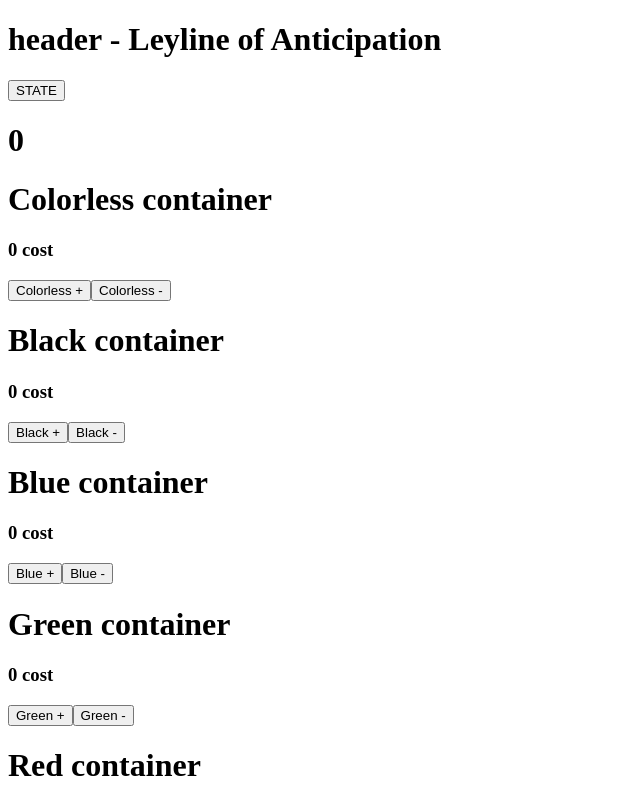
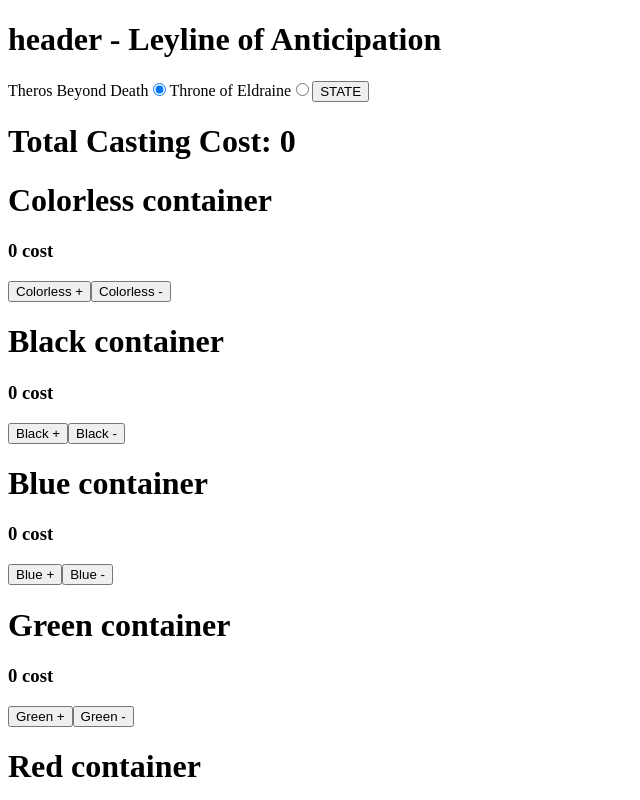
Before and after one commit to jegalchoi/leyline_of_anticipation, a React app: page / in a window 1280 px wide. Shown: the top 800 px of the page, without its empty margins (0-640 px from the left). Built offline with nearby package versions, Linux system fonts and the light colour scheme; no server answers; the HTML template or start-up script is replaced by a standard one.

Commit message:
Add option for different sets

```diff
--- a/src/components/App.jsx
+++ b/src/components/App.jsx
@@ -1,7 +1,9 @@
 import React, { Component } from 'react'
 import { CardsContainer } from './CardsContainer'
 import { ButtonContainer } from './ButtonContainer'
+// import { Sets } from './Sets'
 import THB from "./sets/THB.json"
+import ELD from './sets/ELD.json'
 
 export default class App extends Component {
   constructor() {
@@ -16,43 +18,14 @@
         White: 0
       },
       totalCost: 0,
-      cards:[],
+      library: {
+        THB: THB,
+        ELD: ELD,
+      },
+      set: 'THB',
+      cards: [],
       filteredCards: [],
-
     }
-  }
-  componentDidMount() {
-    const set = THB.cards
-    const setSelectedFields = set.map(card => {
-      return {
-      name: card.name,
-      type: card.type,
-      text: card.text,
-      frameEffect: card.frameEffect,
-      colors: card.colors,
-      convertedManaCost: card.convertedManaCost,
-      manaCost: card.manaCost,
-      link: `https://api.scryfall.com/cards/${card.scryfallId}`,
-      number: card.number,
-    }})
-    const setRemovedDupes =
-      setSelectedFields.filter(card =>
-        card.text !== undefined &&
-        card.frameEffect !== "extendedart" &&
-        card.frameEffect !== "inverted"
-      )
-    const setFiltered = setRemovedDupes.filter(card => card.type === "Instant" || card.text.includes("Flash"))
-
-    const setFetchedImages = setFiltered.map(card => {
-      fetch(card.link)
-        .then(response => response.json())
-        .then(json => json.image_uris.small)
-        .then(json => { (card.img = json) })
-      return card
-    })
-    this.setState({
-      cards: setFetchedImages
-    })
   }
   handleChangeCastingCost = (color, delta) => {
     this.setState(prevState => {
@@ -70,14 +43,14 @@
     this.setState(prevState => {
       let totalCost = prevState.totalCost
       totalCost = Object.values(prevState.castingCost).reduce((a, c) => a + c, 0)
+      // console.log(totalCost)
       return { totalCost }
     })
   }
   handleFilterCards = () => {
     const checkCost = (manaCost) => {
       // console.log(manaCost)
-      let cardCastingCost = {}
-
+      let cardCastingCost = {};
       [
         ["Colorless", /[1 - 9]/g],
         ["Black", /B/g],
@@ -87,12 +60,12 @@
         ["White", /W/g]
       ].forEach(color => {
         if (manaCost.match(color[1]) == null) {
-          cardCastingCost[color[0]] = manaCost.match(color[1])
+          cardCastingCost[color[0]] = 0
         } else {
           cardCastingCost[color[0]] = manaCost.match(color[1]).length
         }
       })
-      console.log(cardCastingCost)
+      // console.log(cardCastingCost)
 
       let status = true
       for (const color in cardCastingCost) {
@@ -101,7 +74,7 @@
           status = false
         }
       }
-      console.log(status)
+      // console.log(status)
       return status
     }
     this.setState(prevState => {
@@ -117,11 +90,92 @@
     this.handleUpdateTotalCost()
     setTimeout(() => this.handleFilterCards(), 10)
   }
+  handleSetChange = e => {
+    // console.log(e.target.value)
+    this.setState({
+      set: e.target.value,
+      castingCost: {
+        Colorless: 0,
+        Black: 0,
+        Blue: 0,
+        Green: 0,
+        Red: 0,
+        White: 0
+      },
+      totalCost: 0,
+      filteredCards: [],
+    })
+    // console.log(this.state.set)
+    // console.log(this.state.library[this.state.set])
+  }
+  handlePrepareCards = () => {
+    const set = this.state.library[this.state.set].cards;
+    // console.log(set);
+    const setSelectedFields = set.map(card => {
+      return {
+        name: card.name,
+        type: card.type,
+        text: card.text,
+        frameEffect: card.frameEffect,
+        colors: card.colors,
+        convertedManaCost: card.convertedManaCost,
+        manaCost: card.manaCost,
+        link: `https://api.scryfall.com/cards/${card.scryfallId}`,
+        number: card.number
+      };
+    });
+    const setRemovedDupes = setSelectedFields.filter(
+      card =>
+        card.text !== undefined &&
+        card.frameEffect !== "extendedart" &&
+        card.frameEffect !== "inverted"
+    );
+    const setFiltered = setRemovedDupes.filter(
+      card => card.type === "Instant" || card.text.includes("Flash")
+    );
+
+    const setFetchedImages = setFiltered.map(card => {
+      fetch(card.link)
+        .then(response => response.json())
+        .then(json => json.image_uris.small)
+        .then(json => {
+          card.img = json;
+        });
+      return card;
+    });
+    this.setState({
+      cards: setFetchedImages
+    });
+    // console.log(this.state)
+  }
+
+  handleFinalizeCards = e => {
+    this.handleSetChange(e)
+    setTimeout(() => this.handlePrepareCards(), 10)
+  }
   render() {
     return (
       <div>
-        <button>STATE</button>
-        <h1>{this.state.totalCost}</h1>
+        <label>Theros Beyond Death</label>
+        <input
+          type="radio"
+          name="set"
+          value="THB"
+          checked={this.state.set === "THB"}
+          onChange={this.handleFinalizeCards}
+        ></input>
+
+        <label>Throne of Eldraine</label>
+        <input
+          type="radio"
+          name="set"
+          value="ELD"
+          checked={this.state.set === "ELD"}
+          onChange={this.handleFinalizeCards}
+        ></input>
+
+        <button onClick={() => console.log(this.state)}>STATE</button>
+        <h1>Total Casting Cost: {this.state.totalCost}</h1>
         {["Colorless", "Black", "Blue", "Green", "Red", "White"].map(
           (color, idx) => (
             <ButtonContainer
--- /dev/null
+++ b/src/components/Sets.jsx
@@ -0,0 +1,30 @@
+import React from 'react'
+
+export const Sets = ({ set, onSetChange }) => {
+  return (
+    <div>
+
+        <label>
+          <input
+            type="radio"
+            name="set"
+            // value="TBD"
+            checked={set === "TBD"}
+            onChange={onSetChange('TBD')}
+          > Theros Beyond Death
+          </input>
+        </label>
+        <label>
+          <input
+            type="radio"
+            name="set"
+            // value="ELD"
+            checked={set === "ELD"}
+            onChange={onSetChange('ELD')}
+          > Throne of Eldraine
+          </input>
+        </label>
+
+    </div>
+  );
+}
```
